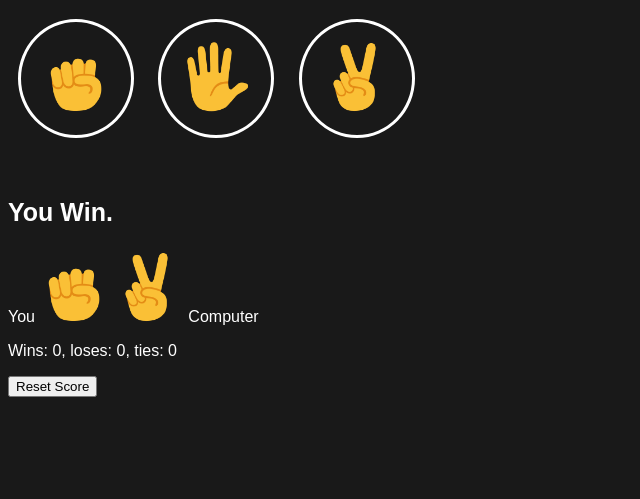
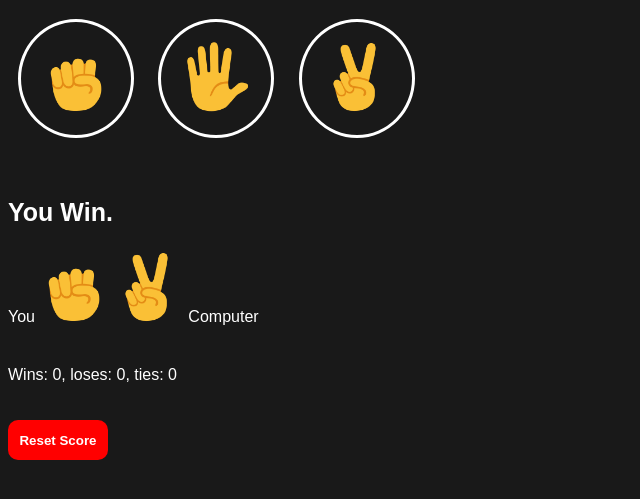
Before and after one commit to shaikh-tech-gh/rock-paper-scissors, a plain HTML site: page index.html in a window 1280 px wide. Shown: the part 85-584 px from the top of the page, without its empty margins (0-640 px from the left). Drawn offline with Linux system fonts and the light colour scheme.

Commit message:
Added styles to reset button and scores

```diff
--- a/index.html
+++ b/index.html
@@ -31,9 +31,9 @@
     <img class="move-icon" src="images/scissors-emoji.png">
     Computer
 </p>
-<p class="js-score"></p>
+<p class="js-score score"></p>
 
-<button onclick="
+<button class="reset-button" onclick="
 score.win = 0;
 score.loses = 0;
 score.ties = 0;
--- a/style.css
+++ b/style.css
@@ -27,3 +27,19 @@ body{
     font-weight: bold;
     margin-top: 50px;
 }
+
+.score {
+    margin-top: 40px;
+}
+
+.reset-button {
+    height: 40px;
+    width: 100px;
+    font-weight: bold;
+    font-family: Arial;
+    color: white;
+    background-color: red;
+    border: none;
+    border-radius: 10px;
+    margin-top: 20px;
+}
```
